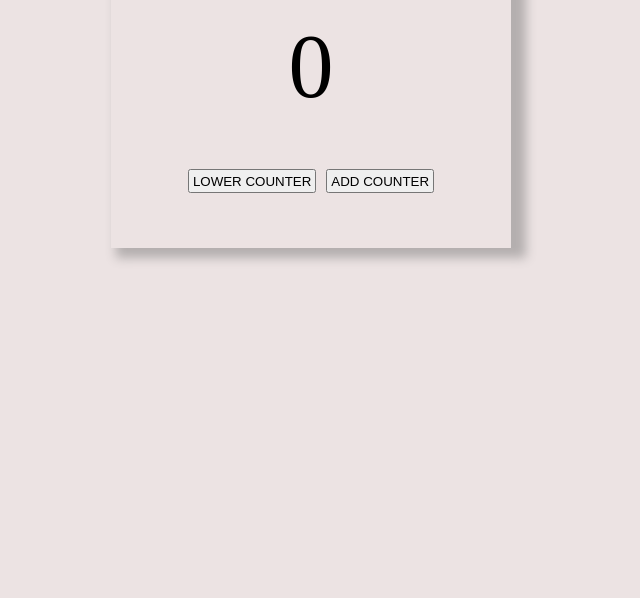
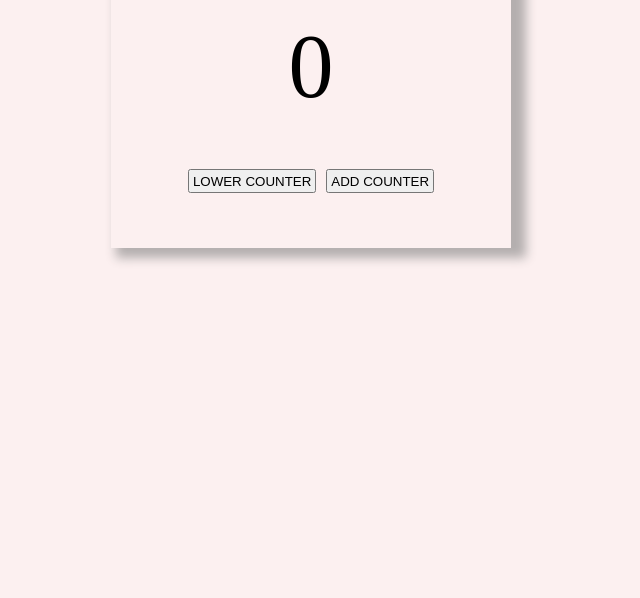
Before and after one commit to jayeshHande21/Counter-Project, a plain HTML site: page counter.html in a window 1280 px wide. Shown: the part 202-800 px from the top of the page, without its empty margins (329-969 px from the left). Drawn offline with Linux system fonts and the light colour scheme.

Commit message:
Update style.css

```diff
--- a/style.css
+++ b/style.css
@@ -3,7 +3,7 @@
     padding:0px;
 }
 body{
-    background-color: rgb(236, 227, 227);
+    background-color: rgb(252, 240, 240);
 }
 .container{
     margin:auto;
```
